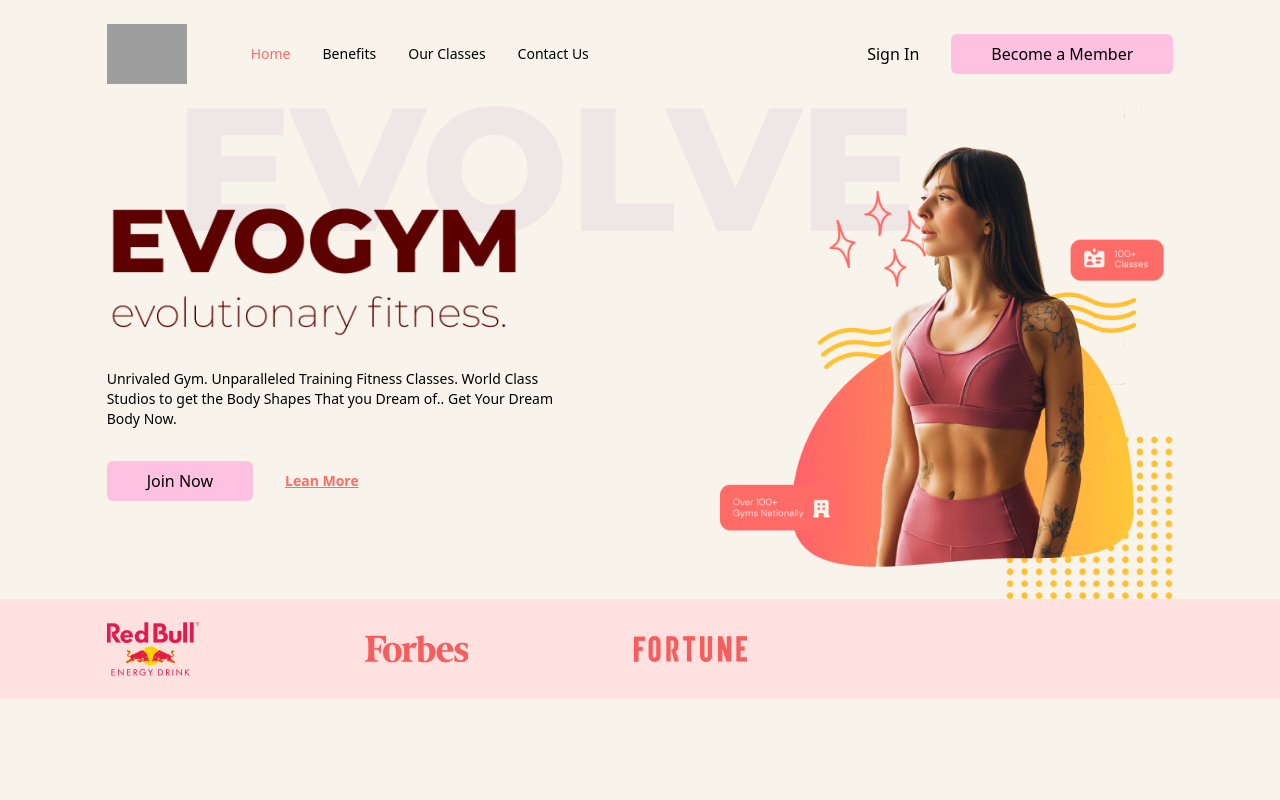
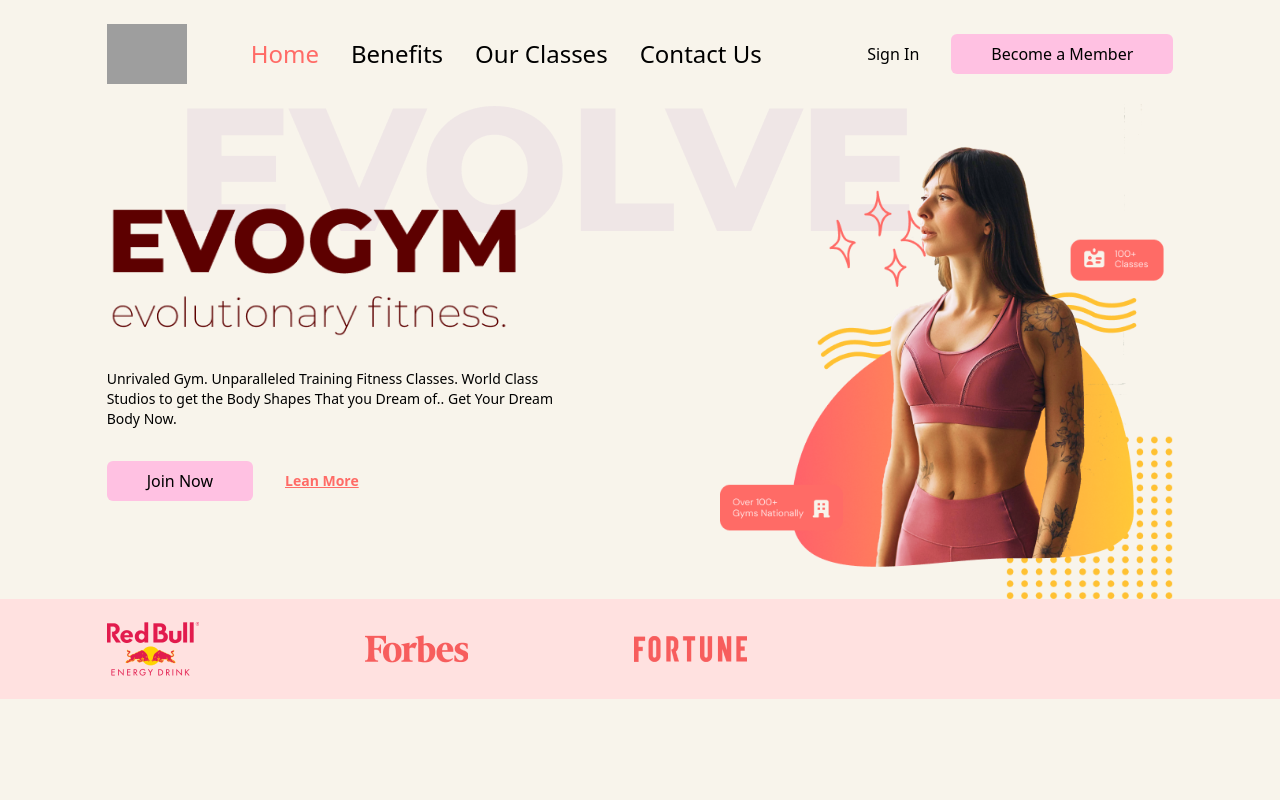
Before and after one commit to mankind4dev/fitness-gym, a React (Vite) app: page / in a window 1280 px wide. Shown: the top 800 px of the page. Built offline with nearby package versions, Linux system fonts and the light colour scheme; grey boxes are pictures that could not be loaded.

Commit message:
navebar href fix

```diff
--- a/src/index.css
+++ b/src/index.css
@@ -12,6 +12,7 @@
   --color-gray-100: #dfcccc;
   --color-gray-500: #5e0000;
   --color-primary-300: #ffe1e0;
+  --color-primary-400: #f7bab8;
   --color-primary-500: #ff6b66;
   --color-secondary-400: #ffcd58;
   --color-secondary-500: #ffc132;
--- a/src/scenes/navbar/Links.tsx
+++ b/src/scenes/navbar/Links.tsx
@@ -16,7 +16,7 @@ const Links = ({ page, selectedPage, setSelectedPage }: Props) => {
       href={`#${lowerCasePage}`}
       className={`${
         selectedPage === lowerCasePage ? "text-primary-500" : ""
-      } transition duration-500 hover:text-primary-300`}
+      } transition duration-500 hover:text-primary-400`}
     >
       {page}
     </AnchorLink>
--- a/src/scenes/navbar/index.tsx
+++ b/src/scenes/navbar/index.tsx
@@ -35,7 +35,7 @@ const Navbar = ({ isTopPage, selectedPage, setSelectedPage }: Props) => {
               {isAboveMediumScreens ? (
                 <>
                   <div className={`${flexBetween} w-full`}>
-                    <div className={`${flexBetween} gap-8 text-sm`}>
+                    <div className={`${flexBetween} gap-8 text-2xl`}>
                       <Links
                         page="Home"
                         selectedPage={selectedPage}
```
